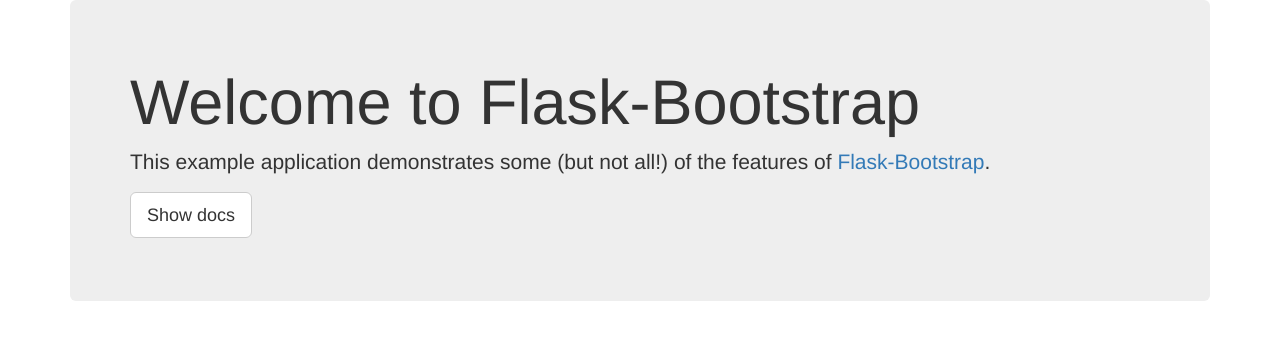
After one commit to ingecraft/k-potpot, a Flask app: template templates/test_index.html in a window 1280 px wide. The commit adds this page. Shown: the top 340 px of the page. Run offline with Flask 2, Linux system fonts and the light colour scheme; the template is opened without the code that fills it, so the values that code supplies are empty; some libraries are stand-ins or nearby versions.

Commit message:
Confused changes

```diff
--- a/app.py
+++ b/app.py
@@ -7,7 +7,7 @@ bootstrap = Bootstrap(app)
 
 @app.route('/')
 def hello():
-    return render_template('test.html')
+    return render_template('test_index.html')
 
 if __name__ == '__main__':
     app.run()
--- a/templates/base.html
+++ b/templates/base.html
@@ -40,5 +40,4 @@
 
 {# Finally, round things out with navigation #}
 {% block navbar %}
-{{nav.frontend_top.render()}}
 {% endblock %}
--- /dev/null
+++ b/templates/test_index.html
@@ -0,0 +1,37 @@
+{# This simple template derives from ``base.html``. See ``base.html`` for
+   more information about template inheritance. #}
+{%- extends "base.html" %}
+
+{# Loads some of the macros included with Flask-Bootstrap. We are using the
+   utils module here to automatically render Flask's flashed messages in a
+   bootstrap friendly manner #}
+{% import "bootstrap/utils.html" as utils %}
+
+
+{# Inside the ``content`` is where you should place most of your own stuff.
+   This will keep scripts at the page end and a navbar you add on later
+   intact. #}
+{% block content %}
+  <div class="container">
+  {%- with messages = get_flashed_messages(with_categories=True) %}
+  {%- if messages %}
+    <div class="row">
+      <div class="col-md-12">
+        {{utils.flashed_messages(messages)}}
+      </div>
+    </div>
+  {%- endif %}
+  {%- endwith %}
+    <div class="jumbotron">
+      <h1>Welcome to Flask-Bootstrap</h1>
+      <p>This example application demonstrates some (but not all!) of the
+      features of <a href="http://pythonhosted.org/Flask-Bootstrap">
+      Flask-Bootstrap</a>.</p>
+      <p>
+        <a class="btn btn-lg btn-default" role="button"
+           href="http://pythonhosted.org/Flask-Bootstrap" >Show docs</a>
+      </p>
+    </div>
+    </div id="map" sttke="height: 80vh;"></div>
+   </div>
+{%- endblock %}
```
